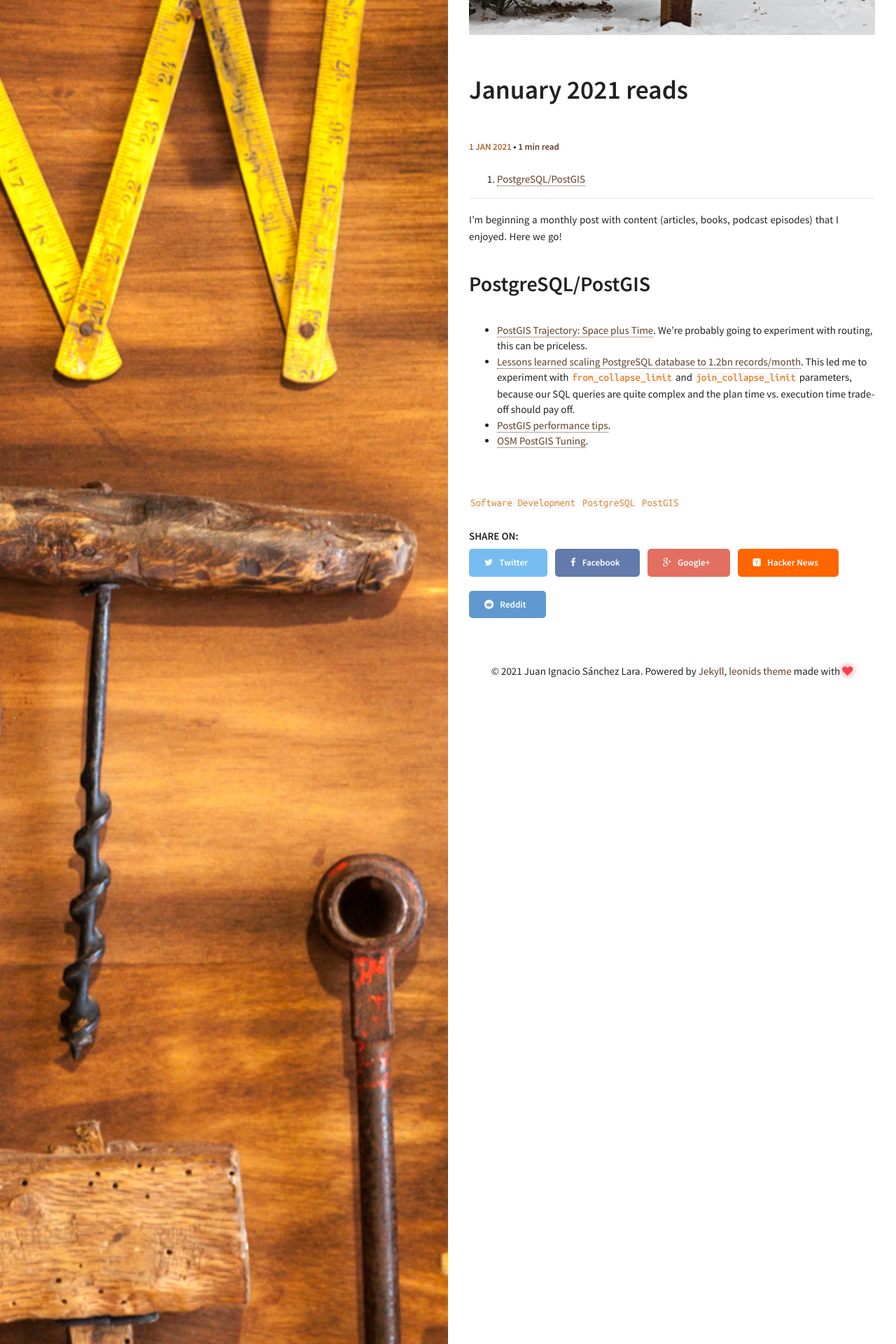
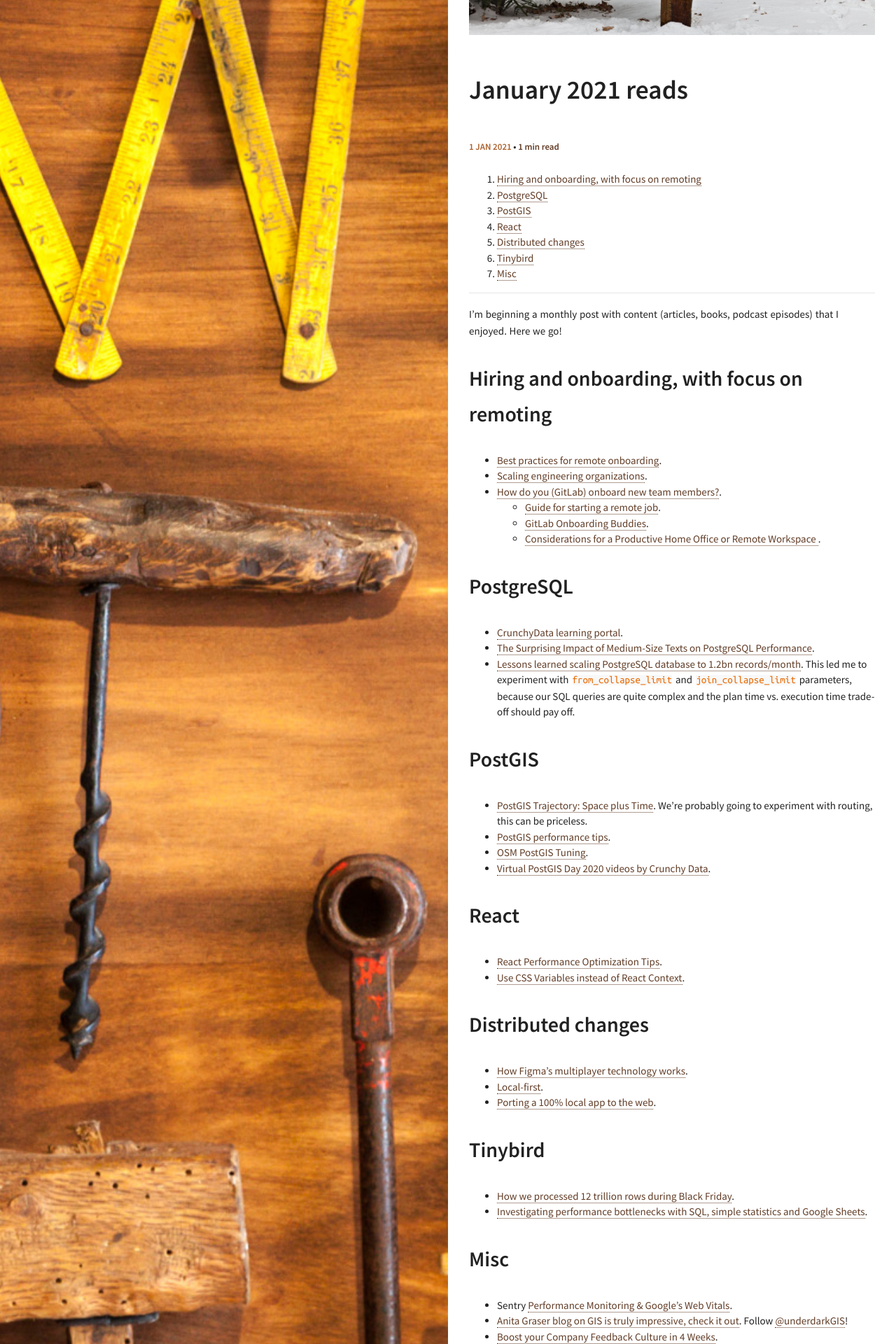
Before and after one commit to juanignaciosl/juanignaciosl.github.io, a Jekyll site: the page built from _posts/2021-01-01-January_2021_reads.markdown, in a window 1280 px wide. Shown: the part 375-2295 px from the top of the page at 70% size. Built offline with Jekyll 4.4.1, drawn with Linux system fonts in a browser that asks for light colours; comment, search, counter and statistics services are not loaded; some of the changed text lies outside the part shown.

Commit message:
2020-01-16 update

```diff
--- a/_posts/2021-01-01-January_2021_reads.markdown
+++ b/_posts/2021-01-01-January_2021_reads.markdown
@@ -13,9 +13,48 @@ image:
 
 I'm beginning a monthly post with content (articles, books, podcast episodes) that I enjoyed. Here we go!
 
-# PostgreSQL/PostGIS
+# Hiring and onboarding, with focus on remoting
+
+- [Best practices for remote onboarding](https://increment.com/remote/remote-onboarding-best-practices/).
+- [Scaling engineering organizations](https://stripe.com/es/atlas/guides/scaling-eng).
+- [How do you (GitLab) onboard new team members?](https://about.gitlab.com/company/culture/all-remote/learning-and-development/#how-do-you-onboard-new-team-members).
+    - [Guide for starting a remote job](https://about.gitlab.com/company/culture/all-remote/getting-started/).
+    - [GitLab Onboarding Buddies](https://about.gitlab.com/handbook/people-group/general-onboarding/onboarding-buddies/).
+    - [Considerations for a Productive Home Office or Remote Workspace ](https://about.gitlab.com/company/culture/all-remote/workspace/).
+
+# PostgreSQL
+
+- [CrunchyData learning portal](https://learn.crunchydata.com/).
+- [The Surprising Impact of Medium-Size Texts on PostgreSQL Performance](https://hakibenita.com/sql-medium-text-performance).
+- [Lessons learned scaling PostgreSQL database to 1.2bn records/month](https://gajus.medium.com/lessons-learned-scaling-postgresql-database-to-1-2bn-records-month-edc5449b3067). This led me to experiment with `from_collapse_limit` and `join_collapse_limit` parameters, because our SQL queries are quite complex and the plan time vs. execution time trade-off should pay off.
+
+# PostGIS
 
 - [PostGIS Trajectory: Space plus Time](https://blog.rustprooflabs.com/2020/11/postgis-trajectory-intro). We're probably going to experiment with routing, this can be priceless.
-- [Lessons learned scaling PostgreSQL database to 1.2bn records/month](https://gajus.medium.com/lessons-learned-scaling-postgresql-database-to-1-2bn-records-month-edc5449b3067). This led me to experiment with `from_collapse_limit` and `join_collapse_limit` parameters, because our SQL queries are quite complex and the plan time vs. execution time trade-off should pay off.
 - [PostGIS performance tips](https://postgis.net/docs/performance_tips.html).
 - [OSM PostGIS Tuning](https://wiki.openstreetmap.org/wiki/User:Species/PostGIS_Tuning).
+- [Virtual PostGIS Day 2020 videos by Crunchy Data](https://www.youtube.com/playlist?list=PLesw5jpZchufVkPcwGYpiiijThFcPNlz_).
+
+# React
+
+- [React Performance Optimization Tips](https://dev.to/harshdand/react-performance-optimization-tips-4238?utm_source=digest_mailer&utm_medium=email&utm_campaign=digest_email).
+- [Use CSS Variables instead of React Context](https://epicreact.dev/css-variables/).
+
+# Distributed changes
+
+- [How Figma’s multiplayer technology works](https://www.figma.com/blog/how-figmas-multiplayer-technology-works/).
+- [Local-first](https://www.inkandswitch.com/local-first.html).
+- [Porting a 100% local app to the web](https://actualbudget.com/blog/porting-local-app-web).
+
+# Tinybird
+
+- [How we processed 12 trillion rows during Black Friday](https://blog.tinybird.co/2020/12/21/how-we-setup-real-time-analytics-service-to-process-12-trillion-rows-during-black-friday/).
+- [Investigating performance bottlenecks with SQL, simple statistics and Google Sheets](https://blog.tinybird.co/2020/12/15/eating-our-own-dog-food-how-we-investigate-performance-bottlenecks-using-our-product-and-google-sheets/).
+
+# Misc
+
+- Sentry [Performance Monitoring & Google's Web Vitals](https://www.youtube.com/watch?v=rEhs0S3YaN0&feature=emb_logo).
+- [Anita Graser blog on GIS is truly impressive, check it out](https://anitagraser.com). Follow [@underdarkGIS](https://twitter.com/underdarkGIS)!
+- [Boost your Company Feedback Culture in 4 Weeks](https://nerds.ontruck.com/boost-your-company-feedback-culture-in-4-weeks-b06cced093aa).
+- [Systems design explains the world: volume 1](https://apenwarr.ca/log/20201227).
+- [Templates as Inspiration for Software Engineers and Engineering Managers](https://blog.pragmaticengineer.com/templates-as-inspiration-for-software-engineers/).
```
